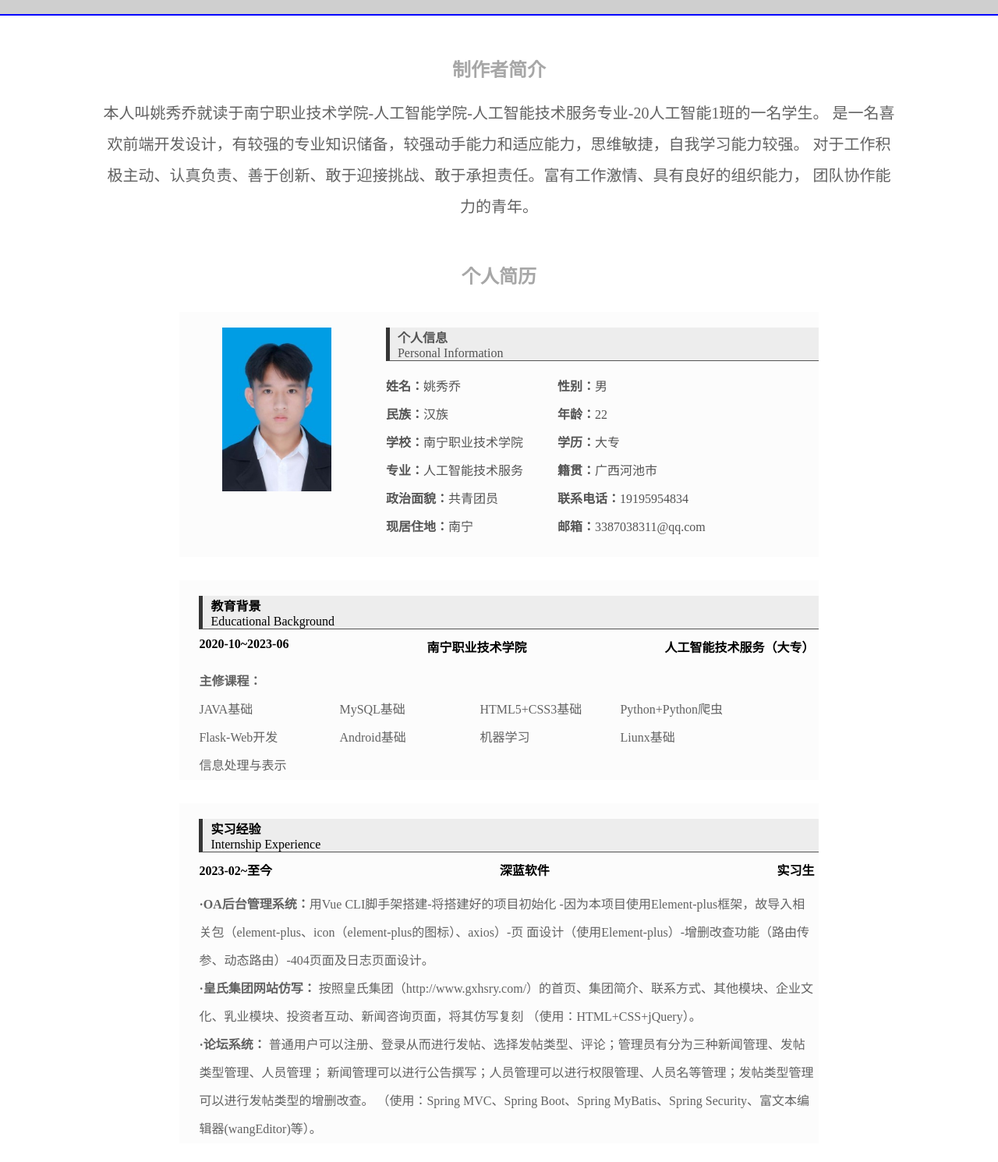
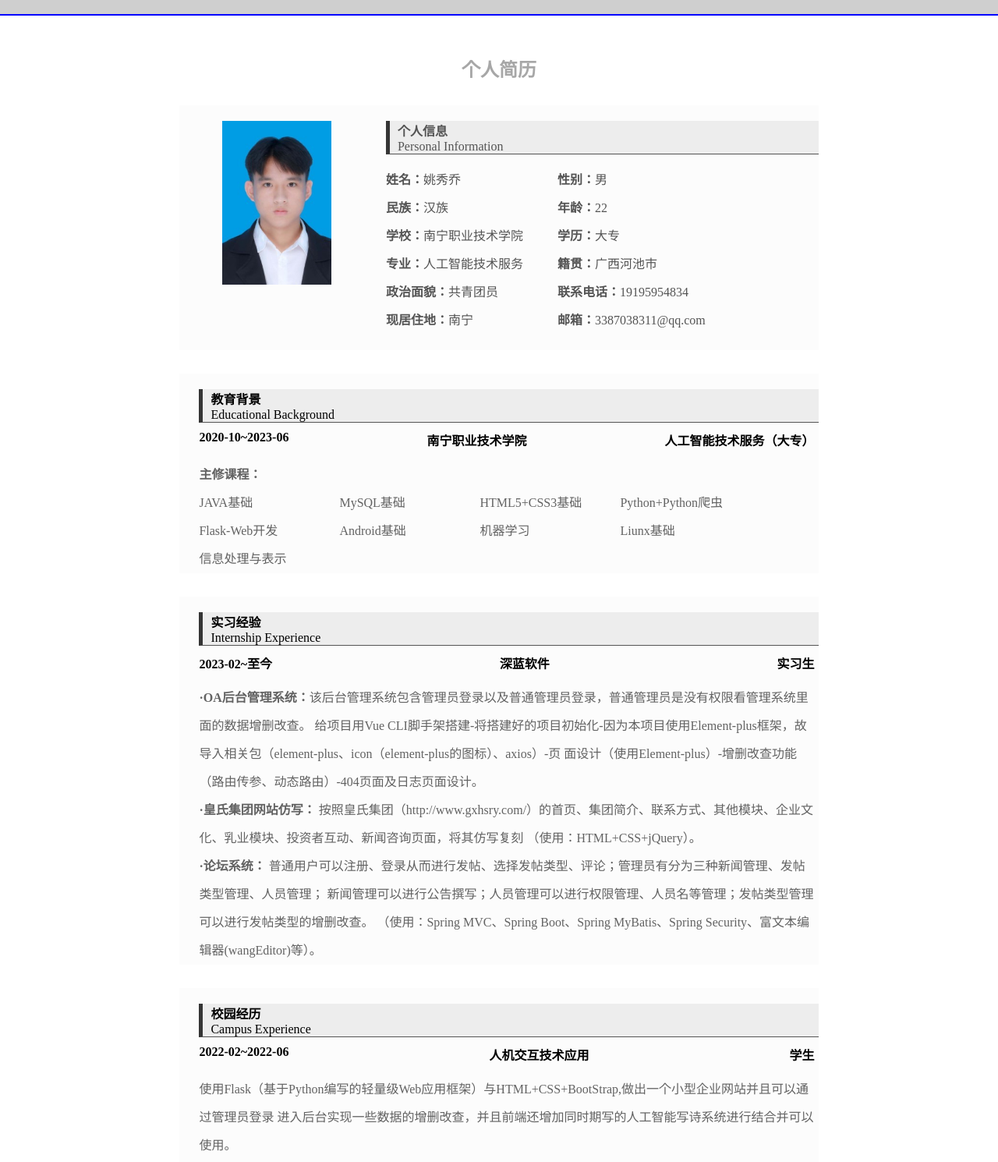
Before and after one commit to YYds-xiu/YYds-xiu.github.io, a plain HTML site: page html/制作者简介.html in a window 1280 px wide. Shown: the part 302-1792 px from the top of the page at 78% size. Drawn offline with Linux system fonts and the light colour scheme.

Commit message:
Update 制作者简介.html

```diff
--- a/html/制作者简介.html
+++ b/html/制作者简介.html
@@ -10,7 +10,7 @@
 		<div></div>
 		<div class="nav-com-tou">
 			<div>
-				<img src="../img/qita/zzzjj-logo.jpeg"/>
+				<img src="../img/qita/grjj.jpg"/>
 				<div class="nav-com-img-text">
 					<h2>制作者简介</h2>
 					<span>给平凡的自己-加上不平凡的人生</span>
@@ -23,23 +23,15 @@
 			</div>
 
 		</div>
-		<div class="neir-com-obox">
-			<div class="nei-com-bt">
-				<h2>制作者简介</h2>
-			</div>
-			<div class="zzz-jj-main">
-				<span>本人叫姚秀乔就读于南宁职业技术学院-人工智能学院-人工智能技术服务专业-20人工智能1班的一名学生。
-				是一名喜欢前端开发设计，有较强的专业知识储备，较强动手能力和适应能力，思维敏捷，自我学习能力较强。
-				对于工作积极主动、认真负责、善于创新、敢于迎接挑战、敢于承担责任。富有工作激情、具有良好的组织能力，
-				团队协作能力的青年。</span>
-			</div>
+		<div class="neir-com-obox grjl-hd">
 			<div class="nei-com-bt">
 				<h2>个人简历</h2>
 			</div>
 			<div class="jj-obox">
-				<div class="zzz-nei-jj jj-one">
+				<div class="zzz-nei-jj">
 					<div class="jj-img-box">
-						<div class="jj-img"></div>
+						<!-- <div class="jj-img"></div> -->
+						<img class="jj-img" src="../img/geren/YAO.jpg"/>
 					</div>
 					<div class="jj-neir-box">
 						<div class="jj-biaoti">
@@ -106,8 +98,8 @@
 								<b>实习生</b>
 							</div>
 							<ul>
-								<li id="lian-h"><b>·OA后台管理系统：</b>用Vue CLI脚手架搭建-将搭建好的项目初始化
-									-因为本项目使用Element-plus框架，故导入相关包（element-plus、icon（element-plus的图标）、axios）-页
+								<li id="lian-h"><b>·OA后台管理系统：</b>该后台管理系统包含管理员登录以及普通管理员登录，普通管理员是没有权限看管理系统里面的数据增删改查。
+								给项目用Vue CLI脚手架搭建-将搭建好的项目初始化-因为本项目使用Element-plus框架，故导入相关包（element-plus、icon（element-plus的图标）、axios）-页
 									面设计（使用Element-plus）-增删改查功能（路由传参、动态路由）-404页面及日志页面设计。
 
 								</li>
```
